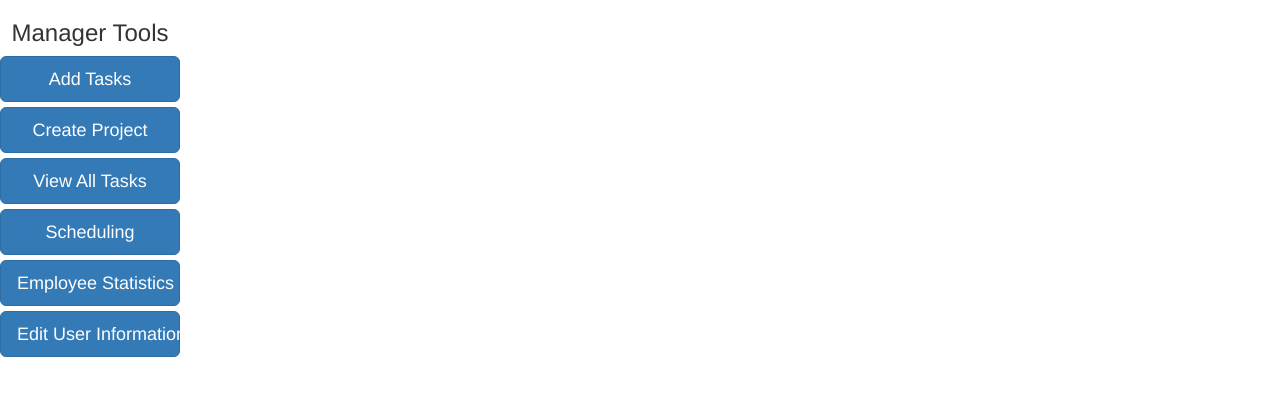
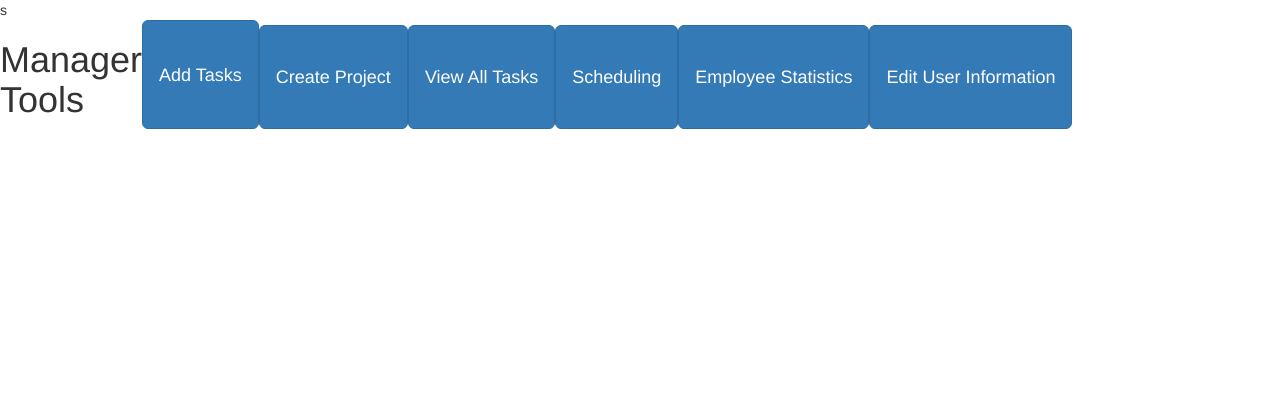
Before and after one commit to d0ugherty/senior-project-group, a Django app: page /manager_tools/ in a window 1280 px wide. Shown: the top 396 px of the page. Run offline with Django 3.2, Linux system fonts and the light colour scheme; some libraries are stand-ins or nearby versions.

Commit message:
why isnt the css file working

```diff
--- a/walrus/walrus/templates/manager_tools.html
+++ b/walrus/walrus/templates/manager_tools.html
@@ -1,14 +1,12 @@
 {% block content %}
-
+<head>
+  <link rel="stylesheet" href="https://maxcdn.bootstrapcdn.com/bootstrap/3.4.1/css/bootstrap.min.css">
+  <link rel="stylesheet" href="/styles/manager_tools.css">
+s</head>
 <title>Manager Tools</title>
 
-<link rel="stylesheet" href="https://maxcdn.bootstrapcdn.com/bootstrap/3.4.1/css/bootstrap.min.css">
-<link href="/../styles/manager_tools.css">
-
-<div class="card cards text-center" style="width: 18rem;">
-  <div class="card-body">
-    <h3 class="heading">Manager Tools</h3>
-      <form action="{% url 'manager_tools_redirect' %}" method="post">
+      <form id="button-container" class="button-container" action="{% url 'manager_tools_redirect' %}" method="post">
+        <h1 class="heading">Manager Tools</h1>
           {% csrf_token %}
           <button class="btn btn-primary btn-lg btn-block" type="submit" name="destination" value="/add_task/">Add Tasks</button>
           <button class="btn btn-primary btn-lg btn-block" type="submit" name="destination" value="/create_project/">Create Project</button>
@@ -16,8 +14,6 @@
           <button class="btn btn-primary btn-lg btn-block" type="submit" name="destination" value="/schedule_employee/">Scheduling</button>
           <button class="btn btn-primary btn-lg btn-block" type="submit" name="destination" value="/employee_stats/">Employee Statistics</button>
           <button class="btn btn-primary btn-lg btn-block" type="submit" name="destination" value="/edit_user_info/">Edit User Information</button>
-        </form>
-      </div>
-  </div>
+      </form>
 
 {% endblock %}
--- a/walrus/walrus/templates/styles/manager_tools.css
+++ b/walrus/walrus/templates/styles/manager_tools.css
@@ -1,22 +1,6 @@
 
-.cards {
-    margin: 0 auto;
-    display: flex;
-    border-radius: 10px;
-    border-color: #000000;
-    justify-content: space-around;
-    flex-wrap: wrap;
-    margin-top: 15px;
-    padding: 1.5%;
-    box-sizing: border-box;
-    box-shadow: 0 3px 6px rgba(0,0,0,0.16), 0 3px 6px rgba(0,0,0,0.23);
-  }
-
-.cards:hover {
-    box-shadow: 0 4px 10px rgba(0,0,0,0.16), 0 4px 10px rgba(0,0,0,0.23);
-  }
-
-.btn-primary {
-    margin: 10px; /* Adds space around buttons */
-    /* other styles */
+form {
+  display: flex;
+  flex: column;
+  width: 50%;
 }
```
